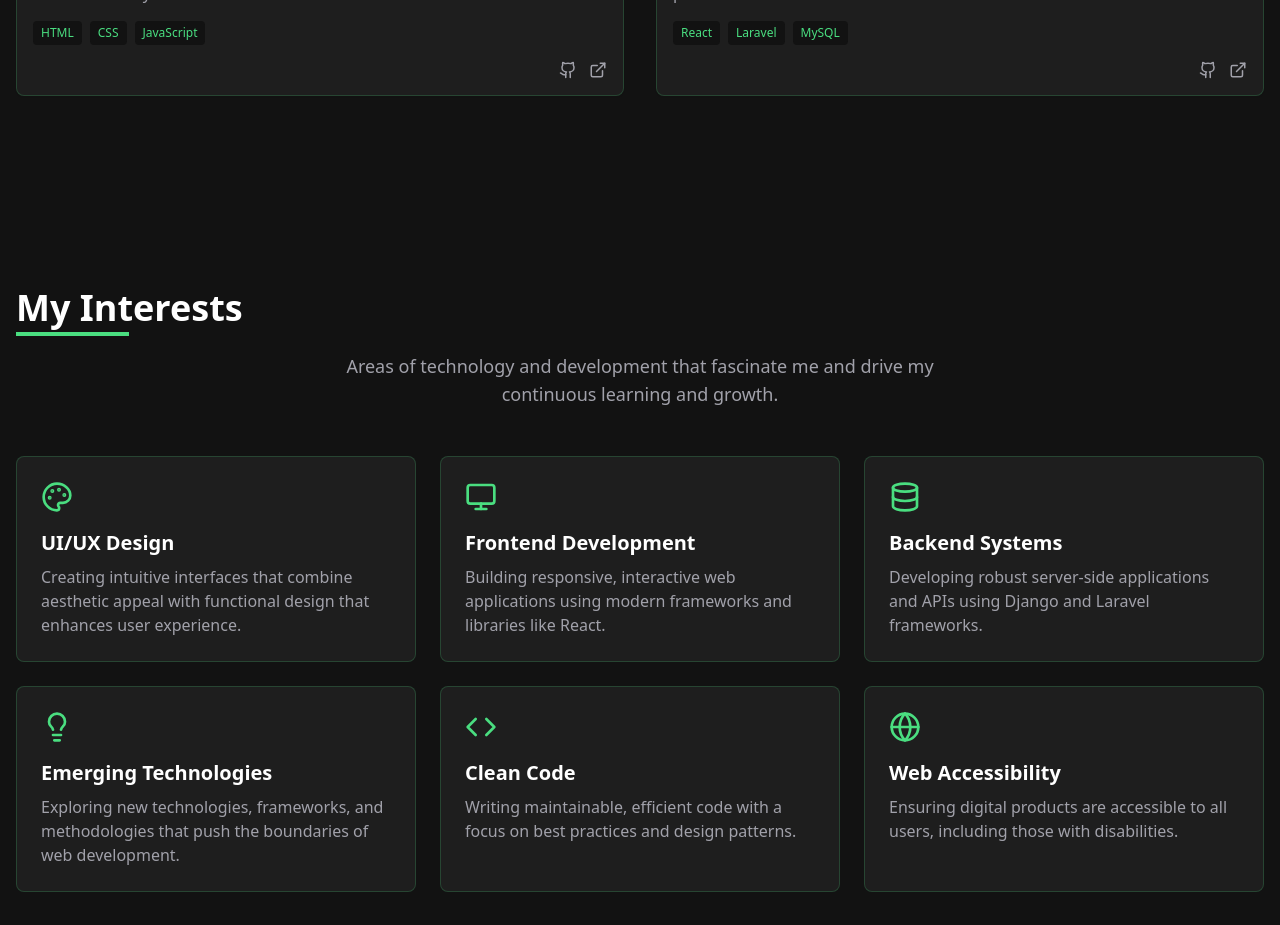
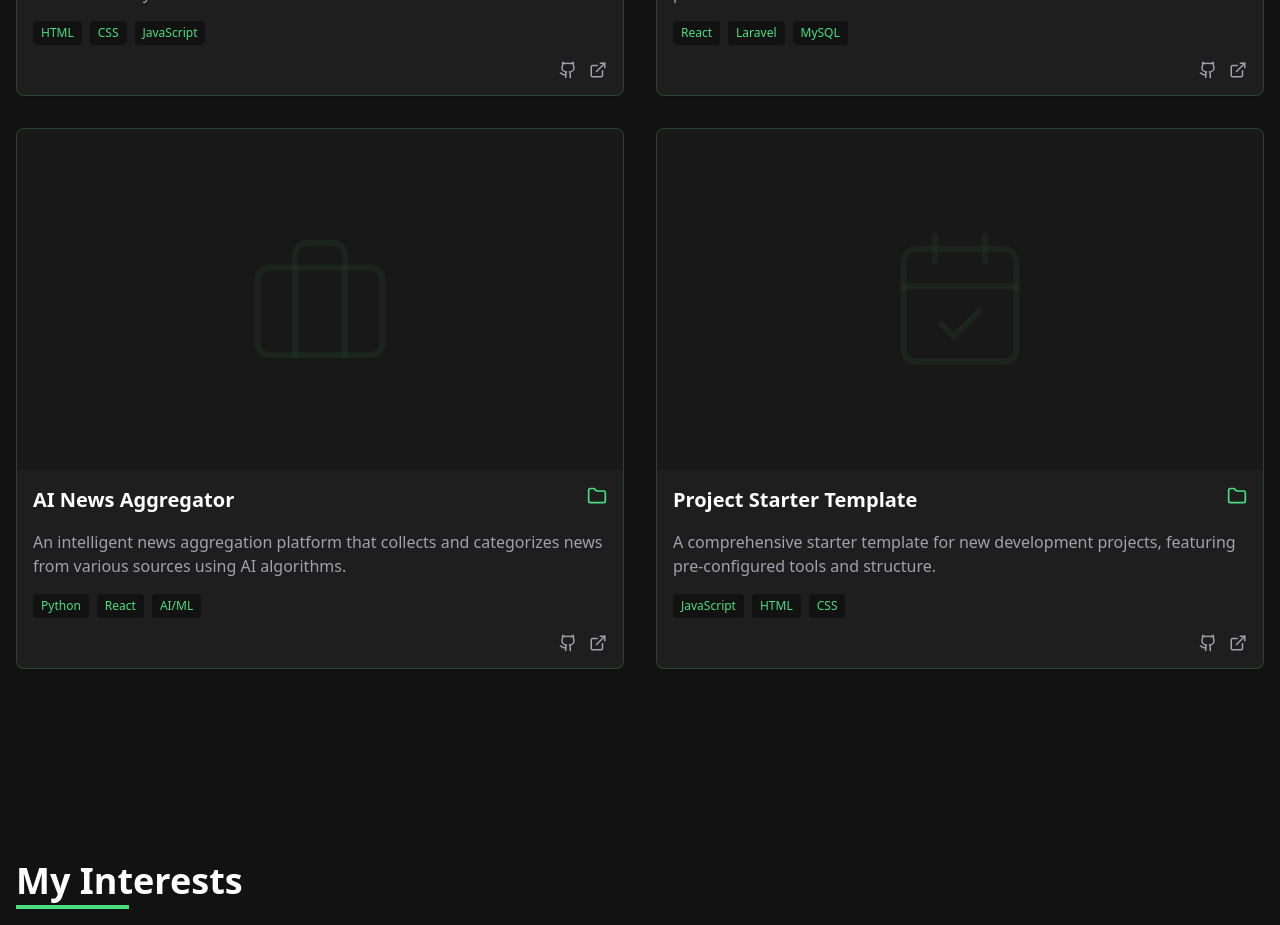
Before and after one commit to Nduati-R/My_Portfolio, a React (Vite) app: page / in a window 1280 px wide. Shown: the part 4560-5485 px from the top of the page. Built offline with nearby package versions, Linux system fonts and the light colour scheme.

Commit message:
Add new project links
Adds new project links to the project section.

```diff
--- a/src/components/ProjectsSection.tsx
+++ b/src/components/ProjectsSection.tsx
@@ -36,6 +36,22 @@ const ProjectsSection = () => {
       link: "https://github.com/Nduati-R/IPSTC-participation-registrationform",
       repo: "https://github.com/Nduati-R/IPSTC-participation-registrationform",
       imageType: "dashboard",
+    },
+    {
+      title: "AI News Aggregator",
+      description: "An intelligent news aggregation platform that collects and categorizes news from various sources using AI algorithms.",
+      technologies: ["Python", "React", "AI/ML"],
+      link: "https://github.com/Nduati-R/AI-News-Aggregator",
+      repo: "https://github.com/Nduati-R/AI-News-Aggregator",
+      imageType: "portfolio",
+    },
+    {
+      title: "Project Starter Template",
+      description: "A comprehensive starter template for new development projects, featuring pre-configured tools and structure.",
+      technologies: ["JavaScript", "HTML", "CSS"],
+      link: "https://github.com/Nduati-R/Proj1_Starter",
+      repo: "https://github.com/Nduati-R/Proj1_Starter",
+      imageType: "task",
     },
   ];
 
```
